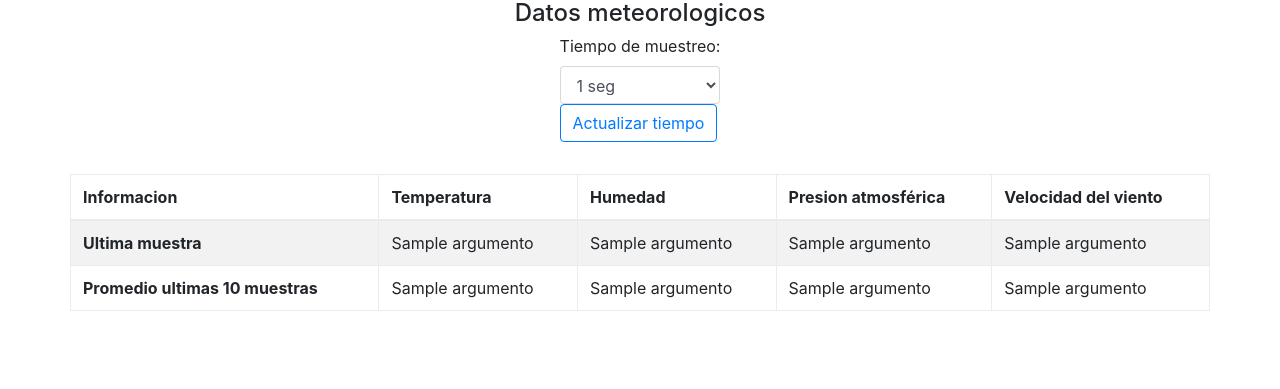
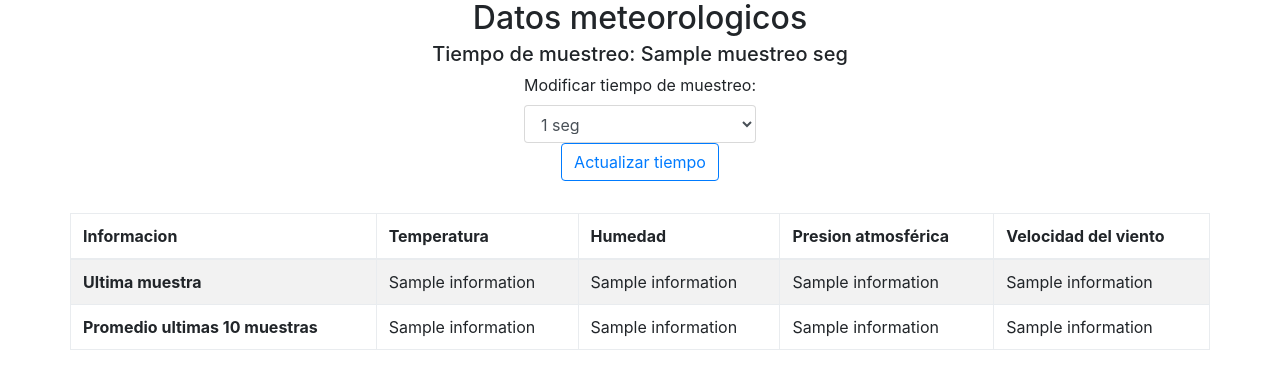
Before and after one commit to aesanchez/tpii-tp1, a Flask app: template punto-3/templates/index.html in a window 1280 px wide. Shown: the top 389 px of the page. Run offline with Flask 2, Linux system fonts and the light colour scheme; the template is opened without the code that fills it: most values are stand-ins (such as "Sample title", 1, 10 or a date in 2020); some libraries are stand-ins or nearby versions.

Commit message:
webserver inicializa y limpia thread sensores

```diff
--- a/punto-3/app.py
+++ b/punto-3/app.py
@@ -2,15 +2,31 @@
 from flask import Flask
 from flask import render_template
 from flask import request
+from sensors import run
+import threading
 from getinformation import getinformation
+import os
 
 app = Flask(__name__, static_url_path='/static')
-
+#by default
+muestreo = 1
+def init():
+    muestreo = 1
+    filename = "data"
+    #delete previous file
+    if os.path.isfile(filename):
+        os.remove(filename)
+    if os.path.isfile(filename+".lock"):
+        os.remove(filename+".lock")
+    sensores = threading.Thread(target = run, args=(muestreo, filename))
+    sensores.daemon = True
+    sensores.start()
+init()
 # Define la ruta con la que se ingresara desde el browser
 @app.route('/')
 def index():
-    argumentos = getinformation("data", 10)
-    return render_template('index.html', argumentos = argumentos)
+    information = getinformation("data", 10)
+    return render_template('index.html', muestreo = muestreo, information = information)
 
 if __name__ == "__main__":
     # Define HOST y PUERTO para accerder
--- a/punto-3/getlastlines.py
+++ b/punto-3/getlastlines.py
@@ -6,7 +6,7 @@
     size=0
     #array to return
     array = []
-    mutexP("data")
+    mutexP(filename)
     f = open (filename,"r")
     for i, l in enumerate(f):
         pass
@@ -26,5 +26,5 @@
         aux = f.readline()
         array.append(aux[0:len(aux)-1])
     f.close()
-    mutexV("data")
+    mutexV(filename)
     return array
--- a/punto-3/templates/index.html
+++ b/punto-3/templates/index.html
@@ -14,14 +14,18 @@
 <body>
 	<div class="container">
 		<div class="row justify-content-md-center">
-			<p class="h4">Datos meteorologicos</p>
+			<p class="h2">Datos meteorologicos</p>
+		</div>
+
+		<div class="row justify-content-md-center">
+			<p class="h5">Tiempo de muestreo: {{muestreo}} seg</p>
 		</div>
 
 		<div class="row justify-content-md-center">
 			<form action="/form" method="POST">
 				<div class="form-group">
 					<div class="col-md-12">
-						<label for="muestreo" class="control-label">Tiempo de muestreo:</label> <br>
+						<label for="muestreo" class="control-label">Modificar tiempo de muestreo:</label> <br>
 						<select class="form-control" id="muestreo">
 							<option value="1">1 seg</option>
 							<option value="2">2 seg</option>
@@ -31,7 +35,7 @@
 							<option value="60">60 seg</option>
 						</select>
 					</div>
-					<div class="col-md-8">
+					<div class="row justify-content-md-center">
 						<button type="submit" class="btn btn-outline-primary">Actualizar tiempo</button>
 					</div>
 				</div>
@@ -52,13 +56,13 @@
 					<tr>
 						<th scope="row"> Ultima muestra </th>
 						{% for i in range(0,4) %}
-						<td> {{argumentos[i]}} </td>
+						<td> {{information[i]}} </td>
 						{% endfor %}
 					</tr>
 					<tr>
 						<th scope="row"> Promedio ultimas 10 muestras </th>
 						{% for i in range(4,8) %}
-						<td> {{argumentos[i]}} </td>
+						<td> {{information[i]}} </td>
 						{% endfor %}
 					</tr>
 				</tbody>
--- a/punto-3/test.py
+++ /dev/null
@@ -1,4 +0,0 @@
-from getinformation import getinformation
-
-result = getinformation("data", 10)
-print result
```
Also changed, not shown: punto-3/sensors.py (added, +18 -0 lines), punto-3/thread.py (deleted, +0 -32 lines), punto-3/getinformation.py (line endings or trailing spaces), 2 other files.
